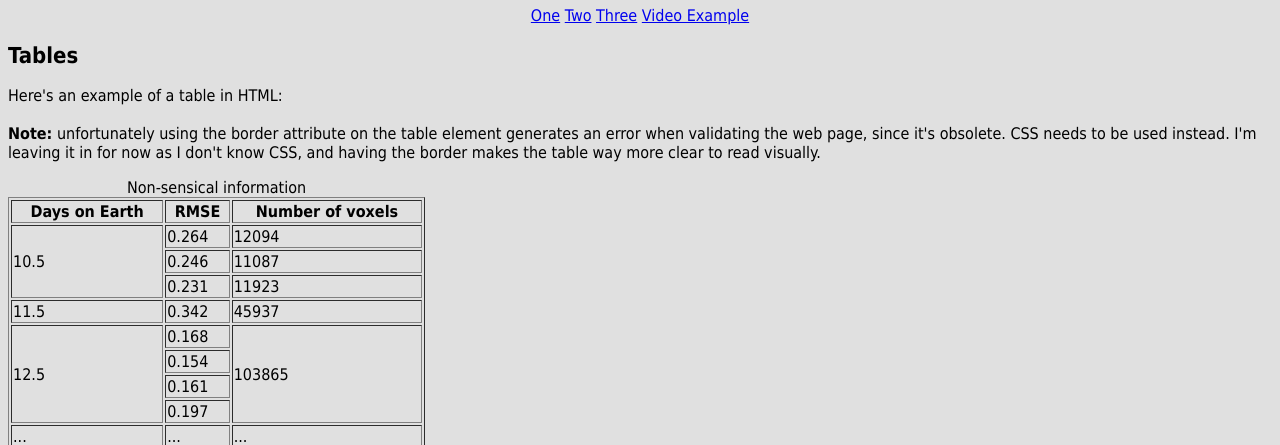
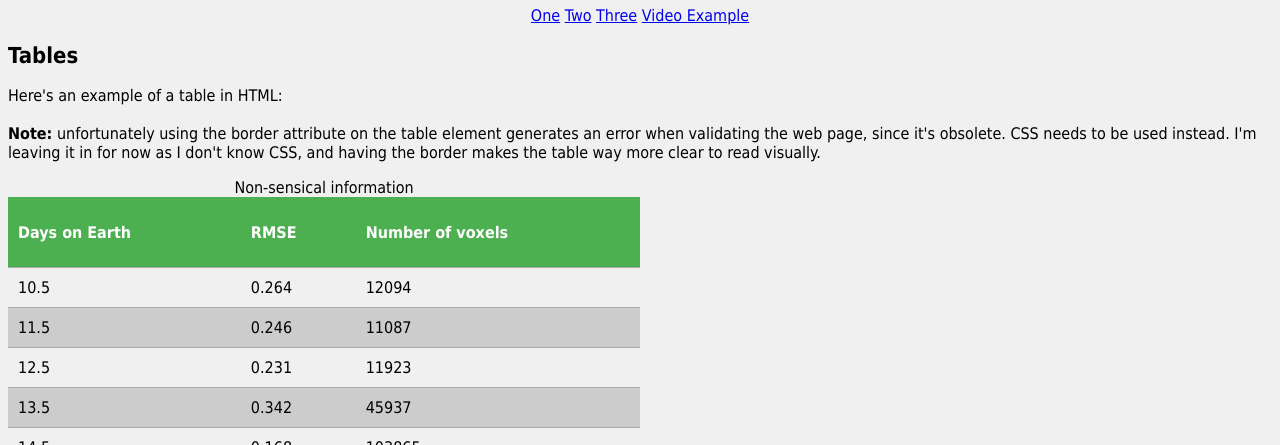
Before and after one commit to mcvaneede/webdesign-course-example, a plain HTML site: page webdesign-tables.html in a window 1280 px wide. Shown: the part 75-520 px from the top of the page. Drawn offline with Linux system fonts and the light colour scheme.

Commit message:
* styled the table (and changed it) to make it look at least normal!

```diff
--- a/css/main.css
+++ b/css/main.css
@@ -4,7 +4,7 @@ webdesign course
 */
 
 body {
-  background: #E0E0E0;
+  background: #F0F0F0;
   font-family: Tahoma, Geneva, Helvetica;
 }
 
@@ -23,6 +23,31 @@ nav {
   text-align: center;
 }
 
+table {
+  border-collapse: collapse;
+  width: 50%;
+}
+
+/* table, th, td {
+  border: 1px solid black;
+}
+*/
+
+th {
+  height: 50px;
+  background-color: #4CAF50;
+  color: white;
+}
+
+th, td {
+  padding: 10px;
+  text-align: left;
+  border-bottom: 1px solid #ABABAB;
+}
+
+tr:nth-child(even) {background-color: #CCCCCC;}
+tr:hover {background-color: #BFBFBF;}
+
 img {
   width: 50px;
 }
--- a/webdesign-tables.html
+++ b/webdesign-tables.html
@@ -26,7 +26,7 @@
         as I don't know CSS, and having the border makes the table way  more
         clear to read visually.
         </p>
-        <table border="1" style="width:33%;">
+        <table>
           <caption>Non-sensical information</caption>
           <thead>
             <tr>
@@ -37,28 +37,28 @@
           </thead>
           <tbody>
             <tr>
-              <td rowspan="3">10.5</td><td>0.264</td><td>12094</td>
+              <td>10.5</td><td>0.264</td><td>12094</td>
             </tr>
             <tr>
-              <td>0.246</td><td>11087</td>
+              <td>11.5</td><td>0.246</td><td>11087</td>
             </tr>
             <tr>
-              <td>0.231</td><td>11923</td>
+              <td>12.5</td><td>0.231</td><td>11923</td>
             </tr>
             <tr>
-              <td>11.5</td><td>0.342</td><td>45937</td>
+              <td>13.5</td><td>0.342</td><td>45937</td>
             </tr>
             <tr>
-              <td rowspan="4">12.5</td><td>0.168</td><td rowspan="4">103865</td>
+              <td>14.5</td><td>0.168</td><td>103865</td>
             </tr>
             <tr>
-              <td>0.154</td>
+              <td>15.5</td><td>0.426</td><td>168543</td>
             </tr>
             <tr>
-              <td>0.161</td>
+              <td>16.5</td><td>0.362</td><td>295358</td>
             </tr>
             <tr>
-              <td>0.197</td>
+              <td>17.5</td><td>0.229</td><td>459377</td>
             </tr>
             <tr>
               <td>...</td>
```
